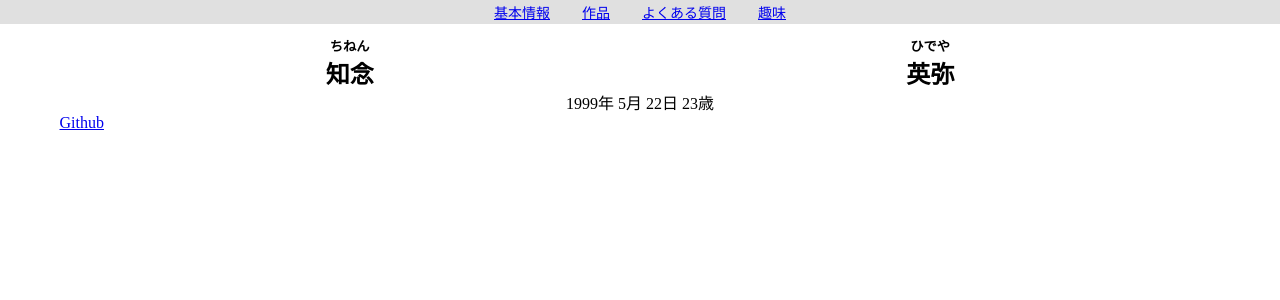
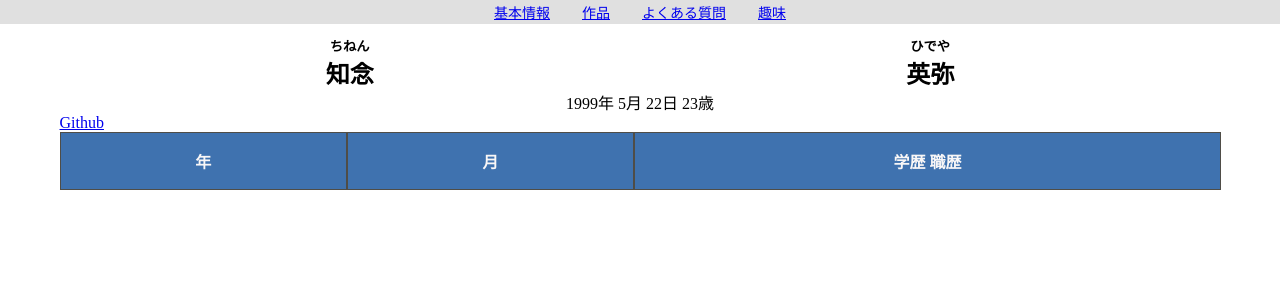
Before and after one commit to s19013/my-profile, a Vue app: page / in a window 1280 px wide. Shown: the top 300 px of the page. Built offline with nearby package versions, Linux system fonts and the light colour scheme.

Commit message:
propsを渡した

```diff
--- a/src/views/Home.vue
+++ b/src/views/Home.vue
@@ -3,21 +3,28 @@
     <name-component :name="homeData.name"></name-component>
     <date-of-birth-component :birthDay="homeData.birthDay"></date-of-birth-component>
     <link-component :linkList="homeData.linkList"> </link-component>
+    <career-component :careerList="homeData.careerList"></career-component>
 
   </div>
 </template>
 
 <script>
+// コンポーネント
 import NameComponent from "../components/home/NameComponent.vue";
 import DateOfBirthComponent from "../components/home/DateOfBirthComponent.vue";
 import LinkComponent from "../components/home/LinkComponent.vue";
+import CareerComponent from "../components/home/CareerComponent.vue";
+
+
+//データ
 import  {HomeData}  from "../datas/HomeData.js";
   export default {
     name: 'HomeView',
     components:{
       NameComponent,
       DateOfBirthComponent,
-      LinkComponent
+      LinkComponent,
+      CareerComponent
     },
     data() {
       return {
```
